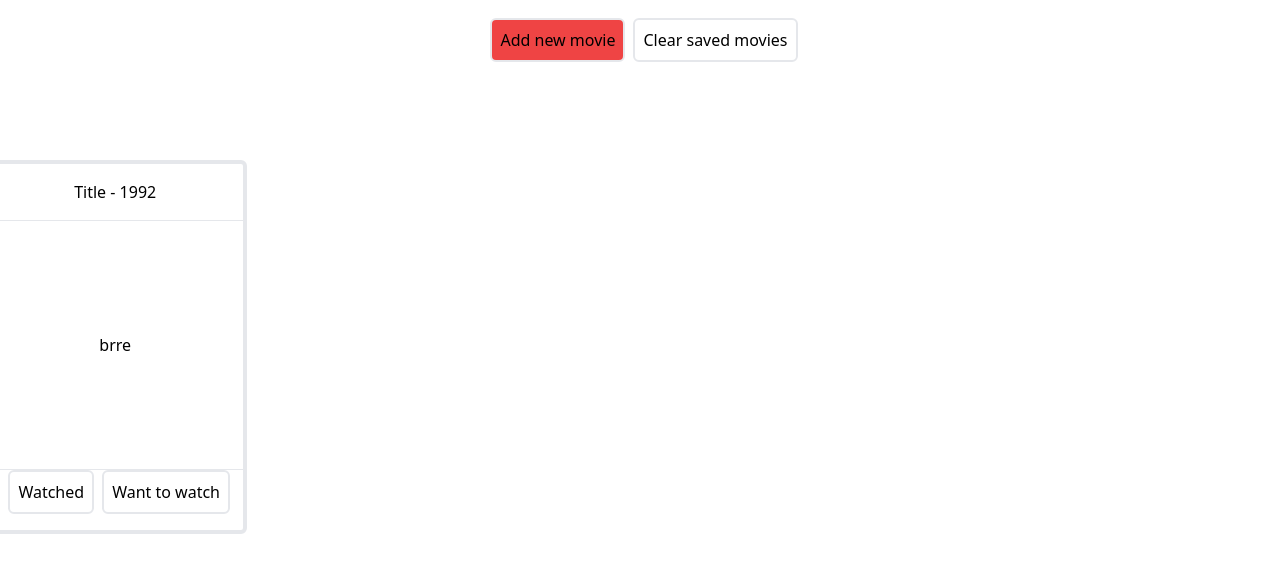
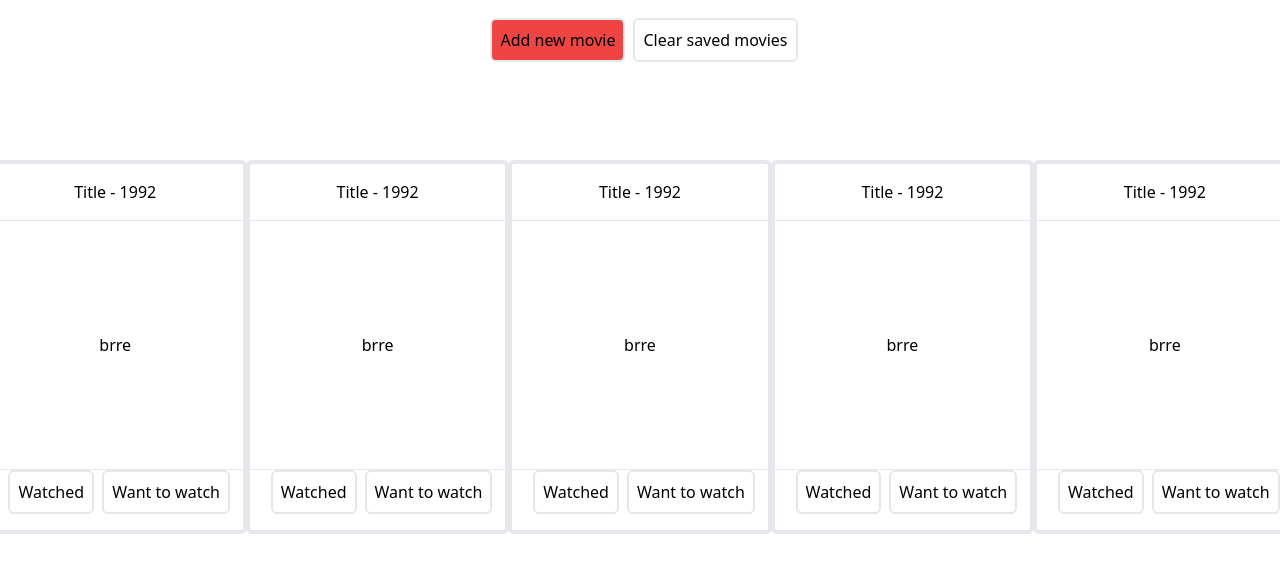
Before and after one commit to P-Hsgw/movies-library, a React (Create React App) app: page / in a window 1280 px wide. Shown: the top 572 px of the page. Built offline with nearby package versions, Linux system fonts and the light colour scheme; the HTML template or start-up script is replaced by a standard one.

Commit message:
Add random id generator to map thorough movies

```diff
--- a/package.json
+++ b/package.json
@@ -11,6 +11,7 @@
     "react": "^17.0.2",
     "react-dom": "^17.0.2",
     "react-scripts": "4.0.3",
+    "react-uuid": "^1.0.2",
     "web-vitals": "^1.0.1"
   },
   "scripts": {
--- a/src/components/Body.js
+++ b/src/components/Body.js
@@ -1,8 +1,33 @@
 import React, { useState } from "react";
 import { Card } from "./Card";
+import uuid from 'react-uuid'
 
 export const Body = () => {
   const [movies, setMovies] = useState([
+    {
+      title: "Title",
+      releaseDate: "1992",
+      thumbnail: "brre",
+      isWatched: false,
+    },
+    {
+      title: "Title",
+      releaseDate: "1992",
+      thumbnail: "brre",
+      isWatched: false,
+    },
+    {
+      title: "Title",
+      releaseDate: "1992",
+      thumbnail: "brre",
+      isWatched: false,
+    },
+    {
+      title: "Title",
+      releaseDate: "1992",
+      thumbnail: "brre",
+      isWatched: false,
+    },
     {
       title: "Title",
       releaseDate: "1992",
@@ -23,7 +48,7 @@ export const Body = () => {
   const movieCards = movies.map(
     ({ title, releaseDate, thumbnail, isWatched }) => (
       <Card
-        key={title}
+        key={uuid()}
         title={title}
         releaseDate={releaseDate}
         thumbnail={thumbnail}
```
Also changed, not shown: 1 other file (tests, documents, lock files or other folders).
